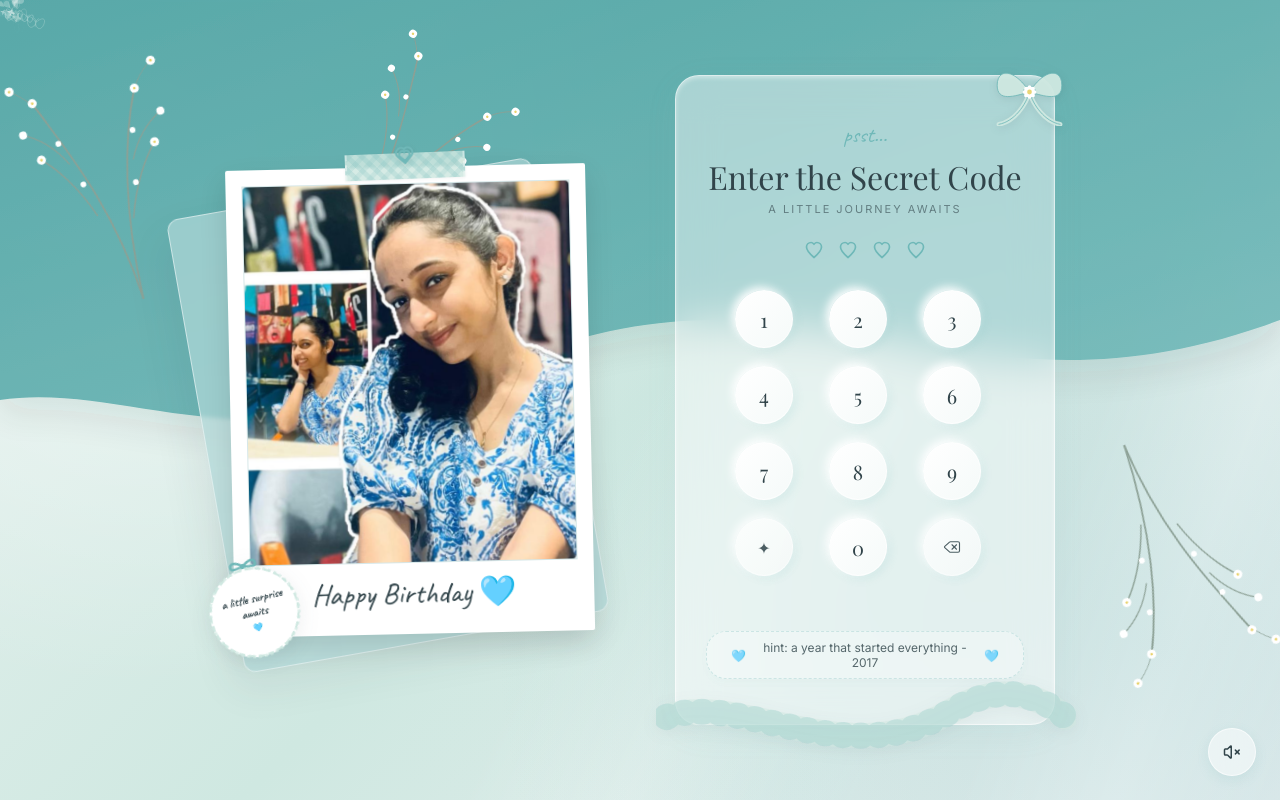
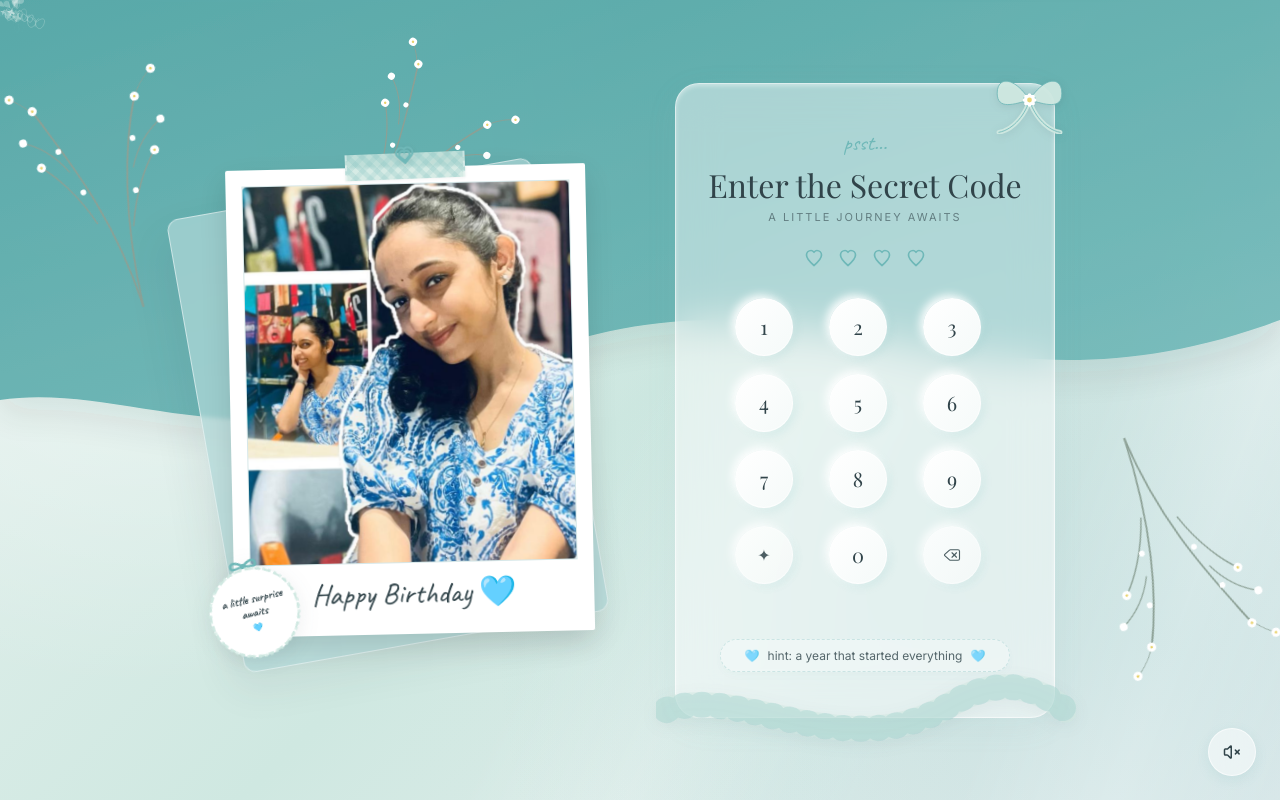
Before and after one commit to shehanaa56-beep/birthdaywishes, a React (Vite) app: page / in a window 1280 px wide. Built offline with nearby package versions, Linux system fonts and the light colour scheme; a web font is replaced by a local one.

Commit message:
Initial commit

```diff
--- a/src/components/PasscodeScreen.jsx
+++ b/src/components/PasscodeScreen.jsx
@@ -751,7 +751,7 @@ export default function PasscodeScreen({ onSuccess }) {
           {/* Dash-bordered Hint Box */}
           <div className="dashed-hint-box">
             <span>🩵</span>
-            hint: a year that started everything - 2017
+            hint: a year that started everything
             <span>🩵</span>
           </div>
         </motion.div>
```
